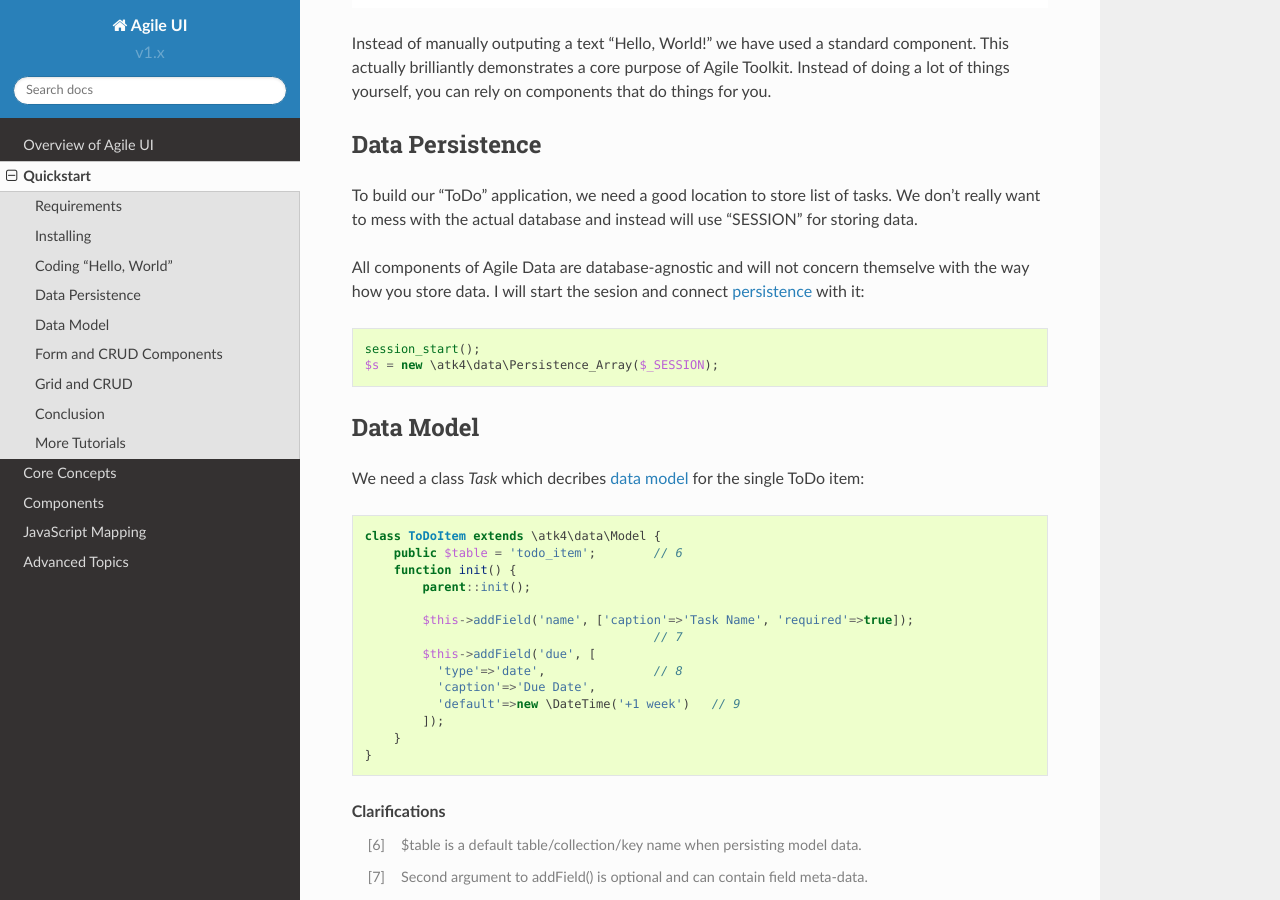
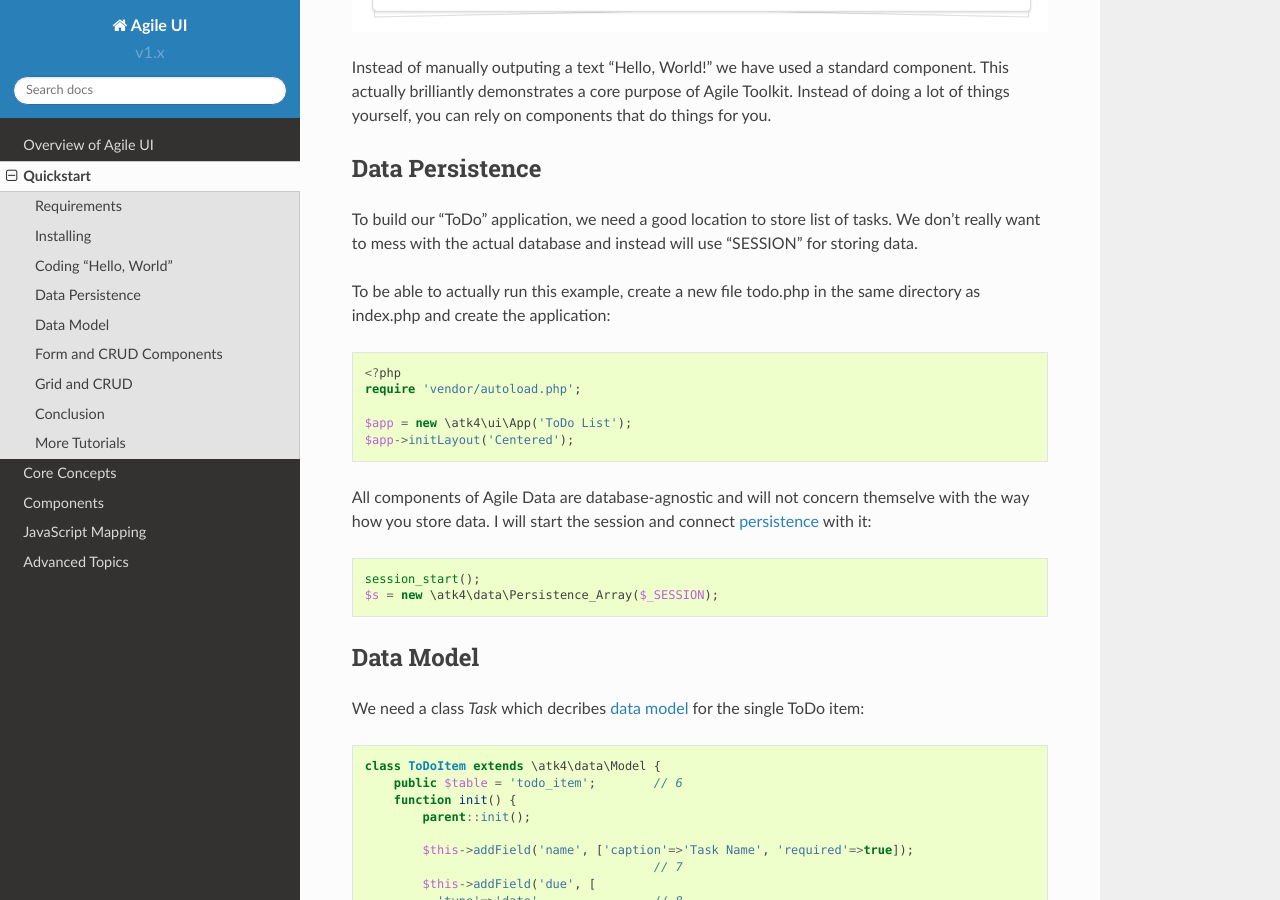
Before and after one commit to atk4/ui, a Sphinx documentation site: the page built from docs/quickstart.rst, in a window 1280 px wide and 900 px high, scrolled down 1424 px. Built offline with Sphinx 7.4.7 and the Read the Docs theme 2.0.0, drawn with Linux system fonts in a browser that asks for light colours; pages that are not in the unit, such as notebooks, are missing from menus; some of the changed text lies outside the part shown.

Commit message:
Clarified the location of the index.php in the Hello World example Explained how to run this example as an application Corrected a bug in setting the model in the grid

```diff
--- a/docs/quickstart.rst
+++ b/docs/quickstart.rst
@@ -24,7 +24,8 @@
 Installing
 ==========
 
-Start your command-line and execute composer command::
+Create a directory wich is accessible by you web server. Start your command-line,
+enter this directory and execute composer command::
 
     composer require atk4/ui
 
@@ -32,7 +33,7 @@
 Coding "Hello, World"
 =====================
 
-Open file `index.php` and add the following code::
+Open a new file `index.php` and enter the following code::
 
     <?php                                     // 1
     require 'vendor/autoload.php';           // 2
@@ -69,8 +70,17 @@
 To build our "ToDo" application, we need a good location to store list of tasks. We don't really want to mess with
 the actual database and instead will use "SESSION" for storing data.
 
+To be able to actually run this example, create a new file todo.php in the same directory as index.php and
+create the application::
+
+    <?php
+    require 'vendor/autoload.php';
+
+    $app = new \atk4\ui\App('ToDo List');
+    $app->initLayout('Centered');
+
 All components of Agile Data are database-agnostic and will not concern themselve with the way how you store data.
-I will start the sesion and connect `persistence <http://agile-data.readthedocs.io/en/develop/persistence.html>`_
+I will start the session and connect `persistence <http://agile-data.readthedocs.io/en/develop/persistence.html>`_
 with it::
 
     session_start();
@@ -167,7 +177,7 @@
     $grid = $col->addColumn()->add(['CRUD', 'paginator'=>false, 'ops'=>[    // 18
         'c'=>false, 'd'=>false                              // 19
     ]]);
-    $grid->setModel(new ToDo($s));
+    $grid->setModel(new ToDoItem($s));
 
     $grid->menu->addItem('Complete Selected',               // 20
         new \atk4\ui\jsReload($grid->table, [               // 21
```
